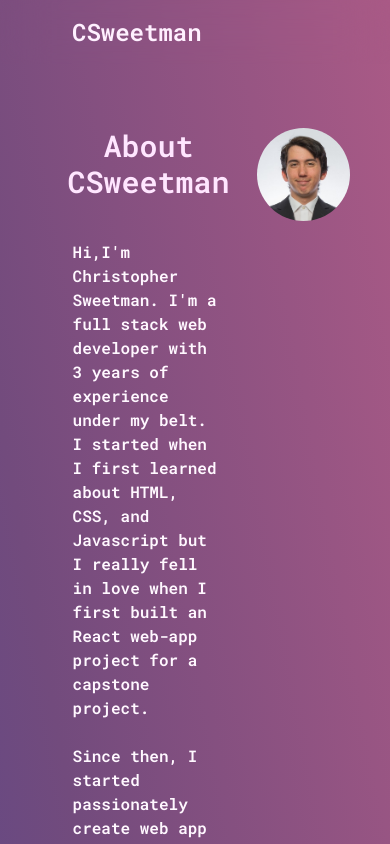
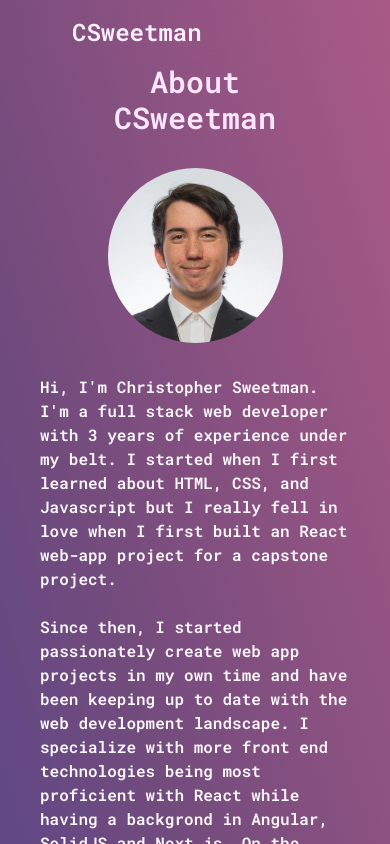
Before and after one commit to CSweetman/CSweetman, a React (Vite) app: page /about in a window 390 px wide. Shown: the top 844 px of the page. Built offline with nearby package versions, Linux system fonts and the light colour scheme; a web font is replaced by a local one.

Commit message:
Adjusted about page to be more responsive, additional styling changes to project cards, clean up for lint, etc.

```diff
--- a/src/components/AboutButton.tsx
+++ b/src/components/AboutButton.tsx
@@ -1,4 +1,3 @@
-import React from "react"
 import { AboutButtonColors } from "../types"
 import { Link } from "react-router-dom"
 
--- a/src/components/Badge.tsx
+++ b/src/components/Badge.tsx
@@ -1,4 +1,3 @@
-import React from "react"
 
 type BadgeProps = {
     name: string
--- a/src/components/Header.tsx
+++ b/src/components/Header.tsx
@@ -1,4 +1,4 @@
-import React from "react"
+
 import { Link } from "react-router-dom"
 
 const Header = () => {
--- a/src/components/ProjectCard.tsx
+++ b/src/components/ProjectCard.tsx
@@ -1,23 +1,20 @@
-import React from "react"
 import { ProjectProps } from "../types"
 import Badge from "./Badge"
 import Tooltip from "@mui/material/Tooltip"
 
 const ProjectCard = (props: ProjectProps) => {
-    const getCardBg = (isHosted: boolean) => {
-        return isHosted ? "text-black" : "text-red-300"
+    const getHostedHeaderStyles = (isHosted: boolean) => {
+        return isHosted ? "text-black " : "text-red-300"
+    }
+
+    const getHostedStyles = (isHosted: boolean) => {
+        return isHosted ? "hover:bg-[#b9d8d7] " : ""
     }
 
     return (
         <>
-            <div
-                className={`py-[10px] mx-auto 2xl:w-[480px] lg:w-[400px] md:w-[300px] sm:w-[240px] rounded-3xl bg-white  hover:bg-[#b9d8d7] flex flex-col gap-2 z-10`}
-            >
-                {/* <div className="text-2xl flex justify-center items-center w-[100%] "> */}
-                <div className="text-2xl w-[100%] ">
-                    <div></div>
             <Tooltip
-                        title={props.url !== "" ? "" : "Not Hosted Yet"}
+                title={props.url !== "" ? "" : <p style={{ fontSize: "16px" }}>Not Hosted Yet</p>}
                 placement="top"
                 slotProps={{
                     popper: {
@@ -32,8 +29,13 @@ const ProjectCard = (props: ProjectProps) => {
                     },
                 }}
             >
-                        <div className={`${getCardBg(props.url !== "")}`}>{props.name}</div>
-                    </Tooltip>
+                <div
+                    className={`${getHostedStyles(props.url !== "")} py-[10px] mx-auto 2xl:w-[480px] lg:w-[400px] md:w-[300px] sm:w-[240px] rounded-3xl bg-white flex flex-col gap-2 z-10`}
+                >
+                    {/* <div className="text-2xl flex justify-center items-center w-[100%] "> */}
+                    <div className="text-2xl w-[100%] ">
+                        <div></div>
+                        <div className={`${getHostedHeaderStyles(props.url !== "")}`}>{props.name}</div>
                     </div>
 
                     <div className="flex justify-center border-2 mx-auto p-3 rounded-md bg-[#ecfefd] ">
@@ -54,6 +56,7 @@ const ProjectCard = (props: ProjectProps) => {
                         </div>
                     </div>
                 </div>
+            </Tooltip>
         </>
     )
 }
--- a/src/pages/AboutPage.tsx
+++ b/src/pages/AboutPage.tsx
@@ -1,14 +1,14 @@
 import officeImg from "../assets/project-imgs/CSweetman-Office-Image.jpg"
 import AboutButton from "../components/AboutButton"
-import { AboutButtonColors } from "../types"
 
 const AboutPage = () => {
     return (
-        <div className="grid grid-cols-[70%_30%] pt-[8rem] px-10 h-[100%] min-h-[80vh]">
-            <div className="flex flex-col items-center gap-10">
+        <div className=" flex flex-col justify-center items-center gap-8 pt-[4rem] px-10 h-[100%] min-h-[80vh]">
             <p className="text-3xl text-center w-[80%]  text-[#ffe6ff]">About CSweetman</p>
-                <p className=" text-left w-[70%] text-[#fff8ff]">
-                    Hi,I'm Christopher Sweetman. I'm a full stack web developer with 3 years of experience under my
+            <img src={officeImg} alt="" width={175} className=" rounded-full" />
+            <div className="flex flex-col sm:w-[90%] md:w-[70%] z-10">
+                <p className=" text-[#fff8ff] sm:text-sm md:text-base">
+                    Hi, I'm Christopher Sweetman. I'm a full stack web developer with 3 years of experience under my
                     belt. I started when I first learned about HTML, CSS, and Javascript but I really fell in love when
                     I first built an React web-app project for a capstone project.
                     <br />
@@ -24,12 +24,9 @@ const AboutPage = () => {
                     updating this portfolio as I add more projects and with more pages over time! I am currently looking
                     for a new developer position, please reach out if you are interested.
                 </p>
+            </div>
             <div>
-                    <AboutButton
-                        color={"DARK"}
-                        text="LinkedIn"
-                        url="https://www.linkedin.com/in/christopher-sweetman/"
-                    />
+                <AboutButton color={"DARK"} text="LinkedIn" url="https://www.linkedin.com/in/christopher-sweetman/" />
                 <AboutButton
                     color={"LIGHT"}
                     text="Github"
@@ -37,8 +34,6 @@ const AboutPage = () => {
                 />
             </div>
         </div>
-            <img src={officeImg} alt="" width={200} className=" rounded-full" />
-        </div>
     )
 }
 
```
Lines whose indentation alone changed are shown as unchanged.
